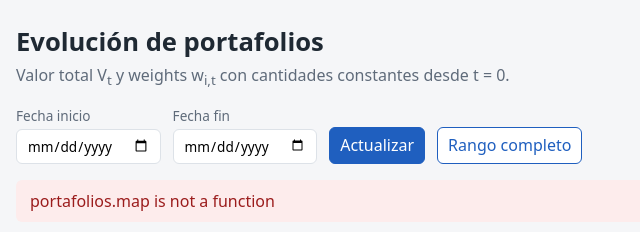
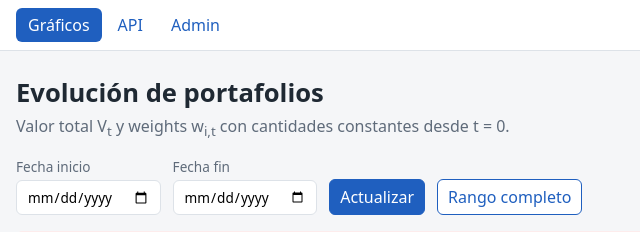
Before and after one commit to TomasZaBe/etl-portafolios, a Django app: page / in a window 1280 px wide. Shown: the top 232 px of the page, without its empty margins (0-640 px from the left). Run offline with Django 5.2, Linux system fonts and the light colour scheme; data that the repository does not hold is empty.

Commit message:
feat: agrega navegación entre los gráficos, la API y el admin
- La vista de gráficos tiene una barra con enlaces a Gráficos, API y Admin.
- La API navegable reemplaza la plantilla rest_framework/api.html desde
  templates/ para mostrar los mismos enlaces, y sus páginas tienen títulos
  en español.
- La lista de portafolios incluye el enlace evolucion de cada uno.
- Se agregan pruebas de la navegación y se actualiza el README.

Co-Authored-By: Claude Opus 5.5 <noreply@anthropic.com>

```diff
--- a/config/settings.py
+++ b/config/settings.py
@@ -66,7 +66,8 @@ ROOT_URLCONF = "config.urls"
 TEMPLATES = [
     {
         "BACKEND": "django.template.backends.django.DjangoTemplates",
-        "DIRS": [],
+        # Plantillas que reemplazan las de terceros (API navegable de DRF).
+        "DIRS": [BASE_DIR / "templates"],
         "APP_DIRS": True,
         "OPTIONS": {
             "context_processors": [
--- a/portafolios/apis.py
+++ b/portafolios/apis.py
@@ -15,24 +15,39 @@ from core.utils import get_object
 from portafolios.models import Portafolio
 from portafolios.selectors import portafolio_evolucion, portafolio_list
 
+# En la API navegable, el atributo ``name`` de cada API es el título de la
+# página y su docstring es la descripción.
+
 
 class PortafolioListApi(APIView):
+    """Portafolios cargados, con el enlace a la evolución de cada uno."""
+
+    name = "Portafolios"
+
     class OutputSerializer(serializers.ModelSerializer):
+        evolucion = serializers.HyperlinkedIdentityField(
+            view_name="portafolios:api-evolucion", lookup_url_kwarg="portafolio_id"
+        )
+
         class Meta:
             model = Portafolio
-            fields = ["id", "nombre", "fecha_inicio", "valor_inicial"]
+            fields = ["id", "nombre", "fecha_inicio", "valor_inicial", "evolucion"]
 
     def get(self, request):
-        data = self.OutputSerializer(portafolio_list(), many=True).data
+        data = self.OutputSerializer(
+            portafolio_list(), many=True, context={"request": request}
+        ).data
         return Response(data)
 
 
 class PortafolioEvolucionApi(APIView):
     """Weights w_i,t y valor total V_t de un portafolio entre dos fechas.
 
-    Parámetros opcionales: ``fecha_inicio`` y ``fecha_fin`` (AAAA-MM-DD). Sin
-    ellos se devuelve todo el rango disponible.
+    Parámetros opcionales: fecha_inicio y fecha_fin (AAAA-MM-DD). Sin ellos se
+    devuelve todo el rango disponible.
     """
+
+    name = "Evolución del portafolio"
 
     class FilterSerializer(serializers.Serializer):
         fecha_inicio = serializers.DateField(required=False)
--- a/portafolios/static/portafolios/graficos.css
+++ b/portafolios/static/portafolios/graficos.css
@@ -21,6 +21,35 @@ body {
   color: var(--texto);
   font-family: system-ui, -apple-system, "Segoe UI", Roboto, sans-serif;
   line-height: 1.4;
+}
+
+.navegacion {
+  background: var(--superficie);
+  border-bottom: 1px solid var(--borde);
+}
+
+.navegacion-contenido {
+  display: flex;
+  gap: 4px;
+  max-width: 1280px;
+  margin: 0 auto;
+  padding: 8px 16px;
+}
+
+.navegacion a {
+  padding: 6px 12px;
+  border-radius: 6px;
+  color: var(--acento);
+  text-decoration: none;
+}
+
+.navegacion a:hover {
+  background: var(--fondo);
+}
+
+.navegacion a[aria-current="page"] {
+  background: var(--acento);
+  color: #fff;
 }
 
 .encabezado,
--- a/portafolios/templates/portafolios/graficos.html
+++ b/portafolios/templates/portafolios/graficos.html
@@ -7,6 +7,14 @@
   <link rel="stylesheet" href="{% static 'portafolios/graficos.css' %}">
 </head>
 <body>
+  <nav class="navegacion" aria-label="Secciones">
+    <div class="navegacion-contenido">
+      <a href="{% url 'portafolios:graficos' %}" aria-current="page">Gráficos</a>
+      <a href="{% url 'portafolios:api-list' %}">API</a>
+      <a href="{% url 'admin:index' %}">Admin</a>
+    </div>
+  </nav>
+
   <header class="encabezado">
     <h1>Evolución de portafolios</h1>
     <p>Valor total V<sub>t</sub> y weights w<sub>i,t</sub> con cantidades constantes desde t = 0.</p>
--- /dev/null
+++ b/templates/rest_framework/api.html
@@ -0,0 +1,16 @@
+{% extends "rest_framework/base.html" %}
+{% comment %}
+Reemplaza la plantilla de la API navegable de Django REST Framework para
+agregar enlaces a las demás secciones del proyecto.
+{% endcomment %}
+
+{% block branding %}
+  <a class="navbar-brand" href="{% url 'portafolios:api-list' %}">API de portafolios</a>
+{% endblock %}
+
+{% block userlinks %}
+  <li><a href="{% url 'portafolios:graficos' %}">Gráficos</a></li>
+  <li><a href="{% url 'portafolios:api-list' %}">API</a></li>
+  <li><a href="{% url 'admin:index' %}">Admin</a></li>
+  {{ block.super }}
+{% endblock %}
```
Also changed, not shown: portafolios/tests/test_apis.py (+32 -0 lines), portafolios/tests/test_views.py (+6 -0 lines), README.md.
